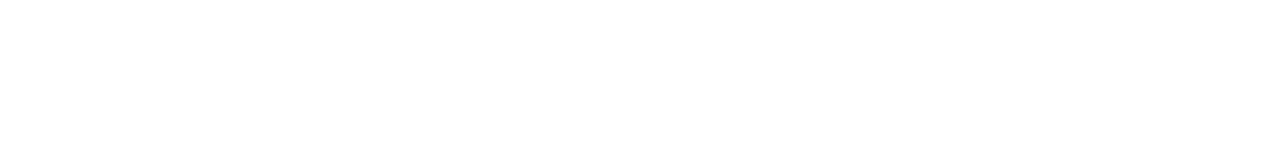
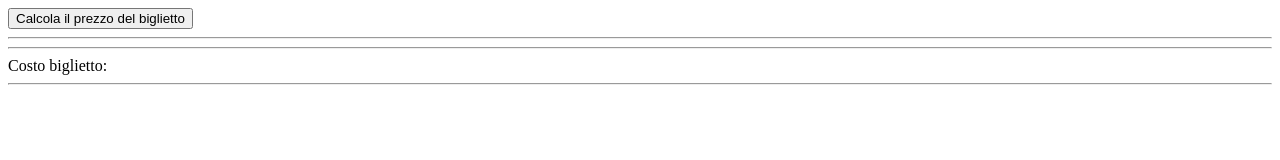
Before and after one commit to SteCard/js-biglietto-treno, a plain HTML site: page index.html in a window 1280 px wide. Drawn offline with Linux system fonts and the light colour scheme.

Commit message:
PriceCalculator

```diff
--- a/index.html
+++ b/index.html
@@ -8,6 +8,20 @@
     <title>Biglietto treno</title>
 </head>
 <body>
+    <div class="container">
+        <button onclick="priceCalculator()">Calcola il prezzo del biglietto</button>
 
+        <hr>
+
+        <div id="km"></div>
+        <div id="eta"></div>
+
+        <hr>
+
+        <div>Costo biglietto:</div>
+        <div id="output"></div>
+
+        <hr>
+    </div>
 </body>
 </html>
--- a/js/script.js
+++ b/js/script.js
@@ -0,0 +1,43 @@
+function priceCalculator() {
+
+    // KM
+    let km = parseInt(prompt("Inserisci il numero di km da percorrere"));
+    console.log(km + 'km');
+
+    document.getElementById("km").innerHTML = km + "km";
+
+    if (isNaN(km)) {
+        document.getElementById("output").innerHTML = "Il valore inserito non è valido, assicurati di inserire solo un valore numerico.";
+        return;
+    }
+
+    // ETA'
+    let eta = parseInt(prompt("Inserisci l'età del passeggero"));
+    console.log(eta + 'anni');
+
+    document.getElementById("eta").innerHTML = eta + "anni";
+
+    if (isNaN(eta)) {
+        document.getElementById("output").innerHTML = "Il valore inserito non è valido, assicurati di inserire solo un valore numerico.";
+        return;
+    }
+
+    // PREZZO
+    let prezzo = km * 0.21;
+    console.log(prezzo + 'euro');
+
+    // SCONTO
+    if (eta < 18) {
+        prezzo -= prezzo * 20 / 100;
+    }
+
+
+    if (eta >= 65) {
+        prezzo -= prezzo * 40 / 100;
+    }
+
+    // PREZZO FINALE
+    prezzo = (Math.round(prezzo * 100) / 100).toFixed(2);
+
+    document.getElementById("output").innerHTML = prezzo + "€";
+}
```
